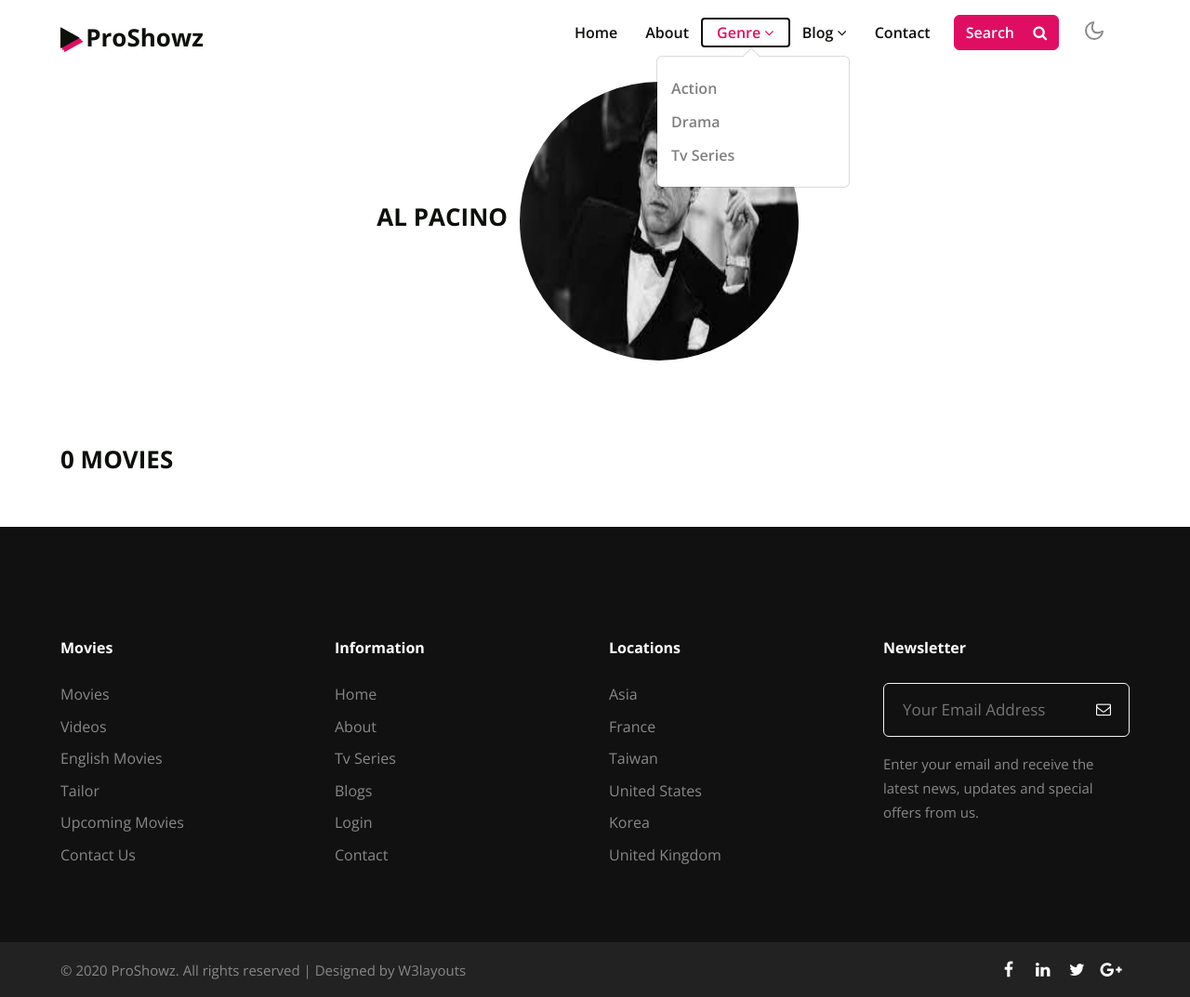
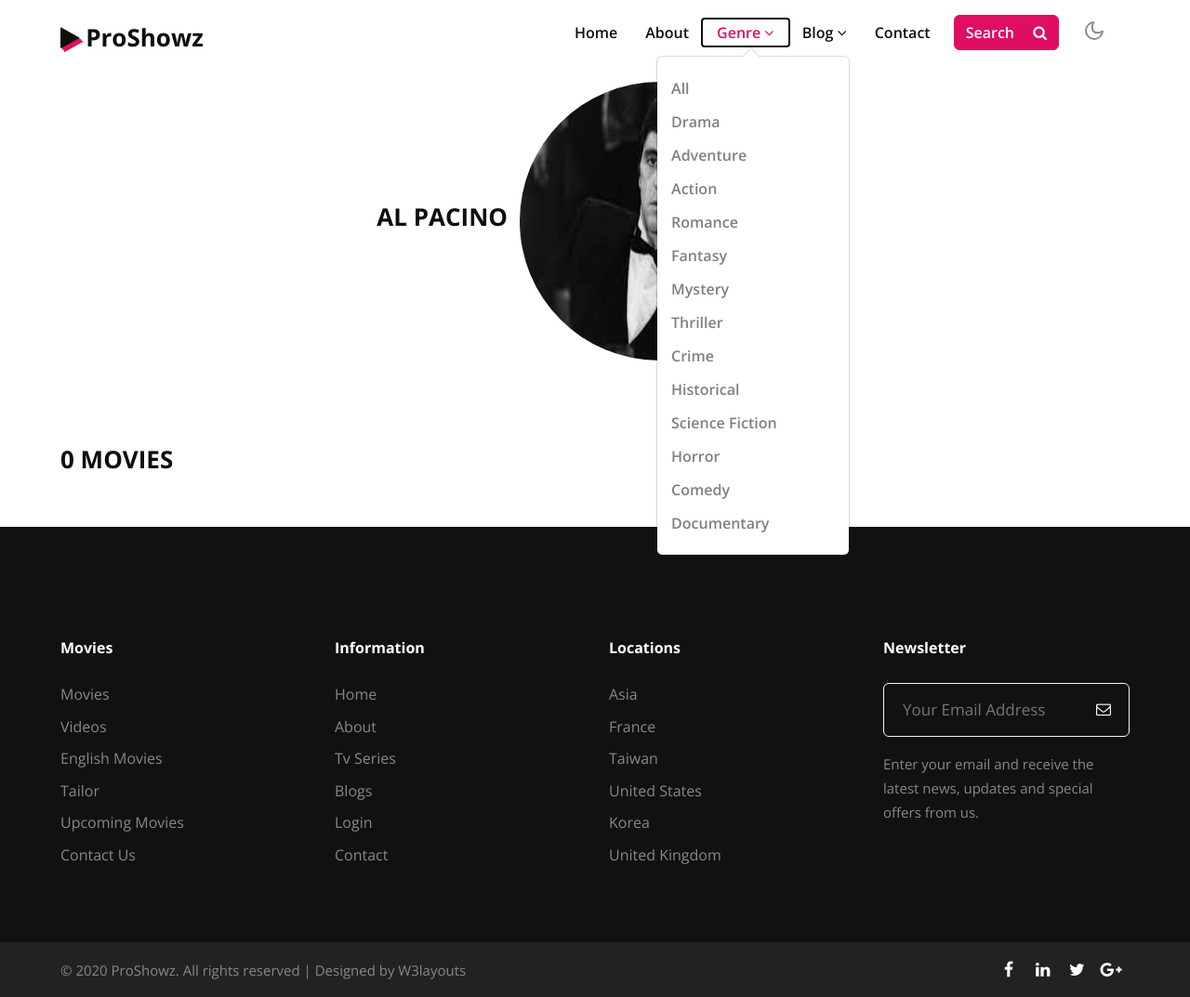
Before and after one commit to salihnacar/modifications-, a Django app: page /movies/actor/al-pacino in a window 1280 px wide, after a click on "Genre". Shown: the whole page at 93% size. Run offline with Django 4.2, Linux system fonts and the light colour scheme; data comes from the database, SQL or seed files in the repository; both versions use the stored data as it was after the commit; some libraries are stand-ins or nearby versions.

Commit message:
format genre in header

```diff
--- a/src/movie/templates/movie/movies_list.html
+++ b/src/movie/templates/movie/movies_list.html
@@ -54,7 +54,7 @@
                                 <img style="width:250px; height:350px" class="img-fluid" src="{{movie.image.url}}" alt="">
                             </figure>
                             <div class="box-content">
-                                <h3 class="title">Frozen 2</h3>
+                                <h3 class="title">{{movie}}</h3>
                                 <h4> <span class="post"><span class="fa fa-clock-o">
                                 </span>
                                 {{movie.running_time|div:60|add_decimal:0}} Hr {{movie.running_time|mod:60|add_decimal:0}}min
--- a/src/templates/base2.html
+++ b/src/templates/base2.html
@@ -55,9 +55,20 @@ Author URL: http://w3layouts.com
 								Genre <span class="fa fa-angle-down"></span>
 							</a>
 							<div class="dropdown-menu" aria-labelledby="navbarDropdown">
-								<a class="dropdown-item" href="genre.html">Action</a>
-								<a class="dropdown-item" href="genre.html">Drama</a>
-								<a class="dropdown-item" href="genre.html">Tv Series</a>
+								<a class="dropdown-item" href="{% url 'movies:all' %}">All</a>
+								<a class="dropdown-item" href="{% url 'movies:type' 'drama' %}">Drama</a>
+								<a class="dropdown-item" href="{% url 'movies:type' 'adventure' %}">Adventure</a>
+								<a class="dropdown-item" href="{% url 'movies:type' 'action' %}">Action</a>
+								<a class="dropdown-item" href="{% url 'movies:type' 'romance' %}">Romance</a>
+								<a class="dropdown-item" href="{% url 'movies:type' 'fantasy' %}">Fantasy</a>
+								<a class="dropdown-item" href="{% url 'movies:type' 'mystery' %}">Mystery</a>
+								<a class="dropdown-item" href="{% url 'movies:type' 'thriller' %}">Thriller</a>
+								<a class="dropdown-item" href="{% url 'movies:type' 'crime' %}">Crime</a>
+								<a class="dropdown-item" href="{% url 'movies:type' 'historical' %}">Historical</a>
+								<a class="dropdown-item" href="{% url 'movies:type' 'science-fiction' %}">Science fiction</a>
+								<a class="dropdown-item" href="{% url 'movies:type' 'horror' %}">Horror</a>
+								<a class="dropdown-item" href="{% url 'movies:type' 'comedy' %}">Comedy</a>
+								<a class="dropdown-item" href="{% url 'movies:type' 'documentary' %}">Documentary</a>
 							</div>
 						</li>
 						<li class="nav-item dropdown">
```
Also changed, not shown: src/db.sqlite3.
